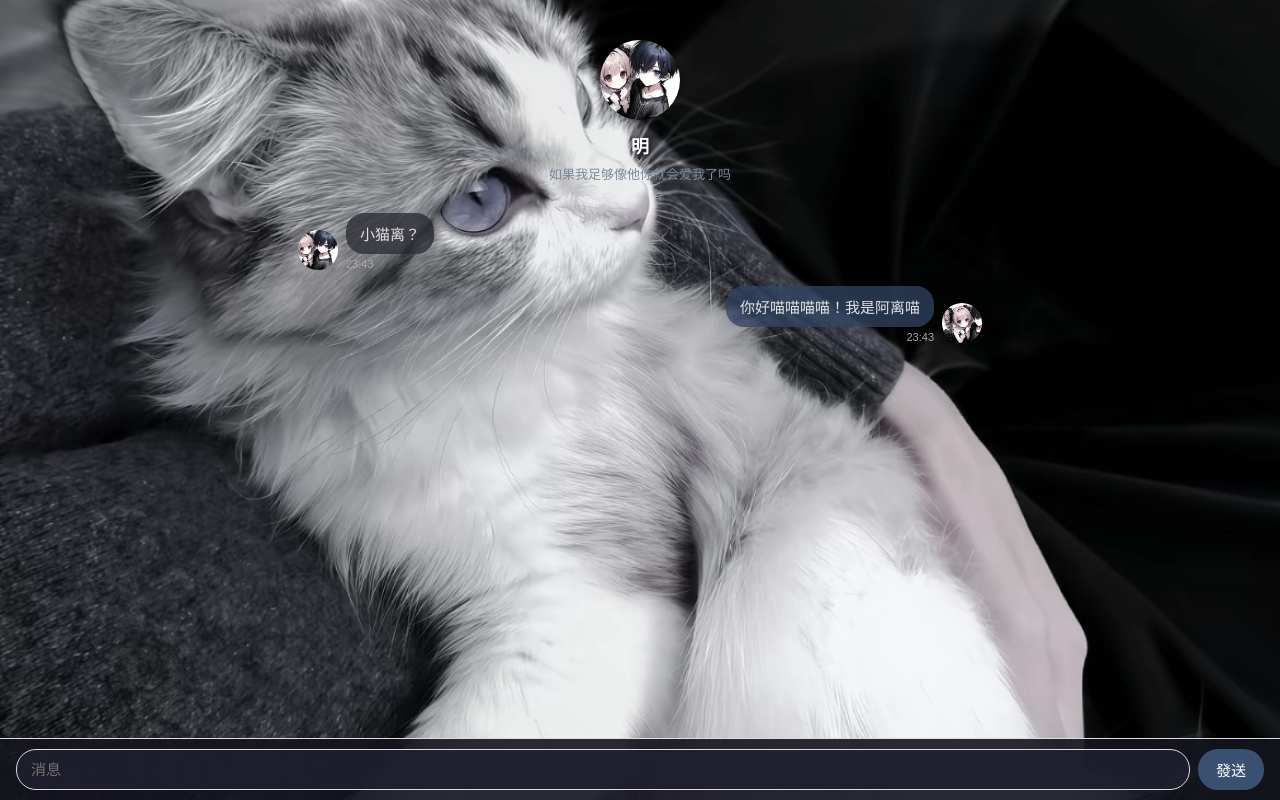
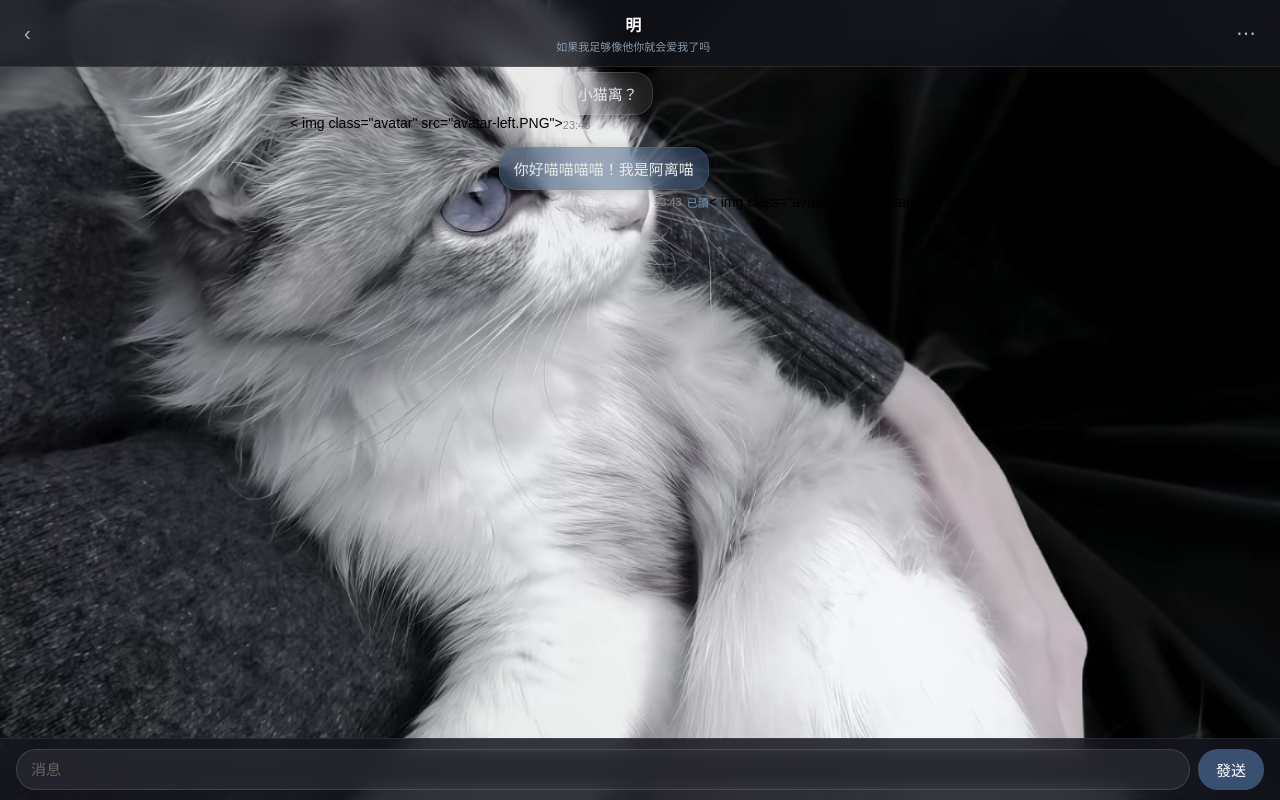
Before and after one commit to syysyyf-boop/my-first-page, a plain HTML site: page index.html in a window 1280 px wide. Drawn offline with Linux system fonts and the light colour scheme.

Commit message:
Update index.html

```diff
--- a/index.html
+++ b/index.html
@@ -8,45 +8,63 @@
       background-image: url('bg.PNG');
       background-size: cover;
       background-position: center;
-      background-repeat:no-repeat;
-      background-attachment:fixed;
+      background-repeat: no-repeat;
+      background-attachment: fixed;
       font-family: sans-serif;
       margin: 0;
       padding: 0;
       font-size: 14px;
     }
 
+    /* 頂部 bar */
+    .top-bar {
+      position: fixed;
+      top: 0;
+      left: 0;
+      right: 0;
+      z-index: 100;
+      display: flex;
+      align-items: center;
+      justify-content: space-between;
+      padding: 12px 16px;
+      background: rgba(20, 20, 30, 0.75);
+      backdrop-filter: blur(12px);
+      -webkit-backdrop-filter: blur(12px);
+      border-bottom: 1px solid rgba(255,255,255,0.08);
+    }
+
+    .top-bar-center {
+      display: flex;
+      flex-direction: column;
+      align-items: center;
+    }
+
+    .top-bar-name {
+      font-size: 16px;
+      font-weight: bold;
+      color: #ffffff;
+      text-shadow: 0 1px 4px rgba(0,0,0,0.8);
+    }
+
+    .top-bar-sub {
+      font-size: 11px;
+      color: #8a9aaa;
+      margin-top: 2px;
+    }
+
+    .top-bar-btn {
+      color: #a8b8c8;
+      font-size: 20px;
+      background: none;
+      border: none;
+      padding: 4px 8px;
+      cursor: pointer;
+    }
+
     .chat {
       max-width: 700px;
       margin: 0 auto;
-      padding: 20px 16px 80px;
-    }
-
-    .header {
-      text-align: center;
-      padding: 20px 0 30px;
-    }
-
-    .header-avatar {
-      width: 80px;
-      height: 80px;
-      border-radius: 50%;
-      margin: 0 auto 12px;
-      object-fit: cover;
-      display: block;
-    }
-
-    .header-name {
-      font-size: 18px;
-      font-weight: bold;
-      margin-bottom: 6px;
-      color:#ffffff;
-      text-shadow:0 1px 6px rgba(0,0,0,0.9);
-    }
-
-    .header-sub {
-      font-size: 13px;
-      color: #7a8a9a;
+      padding: 72px 16px 90px;
     }
 
     .message {
@@ -60,8 +78,8 @@
     }
 
     .avatar {
-      width: 40px;
-      height: 40px;
+      width: 38px;
+      height: 38px;
       border-radius: 50%;
       margin: 0 8px;
       flex-shrink: 0;
@@ -82,26 +100,46 @@
       align-items: flex-start;
     }
 
+    /* 液態玻璃氣泡 */
     .bubble {
-      background-color: rgba(40,40,50,0.75);
-      color:#e0e0e0;
+      background: rgba(255, 255, 255, 0.08);
+      backdrop-filter: blur(16px);
+      -webkit-backdrop-filter: blur(16px);
+      border: 1px solid rgba(255, 255, 255, 0.12);
+      color: #e8e8e8;
       padding: 10px 14px;
       border-radius: 18px;
       font-size: 15px;
       word-break: break-word;
       white-space: pre-wrap;
+      box-shadow: 0 2px 12px rgba(0,0,0,0.2);
     }
 
     .message.right .bubble {
-      background-color: rgba(50,70,100,0.75);
+      background: rgba(58, 90, 130, 0.45);
+      backdrop-filter: blur(16px);
+      -webkit-backdrop-filter: blur(16px);
+      border: 1px solid rgba(100, 150, 220, 0.2);
+    }
+
+    .time-row {
+      display: flex;
+      align-items: center;
+      gap: 5px;
+      margin-top: 4px;
     }
 
     .time {
       font-size: 11px;
-      color: #aaa;
-      margin-top: 4px;
+      color: #888;
     }
 
+    .read-status {
+      font-size: 11px;
+      color: #7a9ab8;
+    }
+
+    /* 輸入欄 */
     .input-bar {
       position: fixed;
       bottom: 0;
@@ -109,20 +147,28 @@
       right: 0;
       display: flex;
       padding: 10px 16px;
-      background-color: rgba(20,20,30,0.9);
-      border-top: 1px solid #ddd;
+      background: rgba(20, 20, 30, 0.85);
+      backdrop-filter: blur(12px);
+      -webkit-backdrop-filter: blur(12px);
+      border-top: 1px solid rgba(255,255,255,0.08);
       gap: 8px;
     }
 
     .input-bar input {
-      background-color:rgba(30,30,45,0.9);
-      color:#e0e0e0;
       flex: 1;
       padding: 10px 14px;
       border-radius: 20px;
-      border: 1px solid #ddd;
+      border: 1px solid rgba(255,255,255,0.12);
+      background: rgba(255,255,255,0.07);
+      backdrop-filter: blur(8px);
+      -webkit-backdrop-filter: blur(8px);
+      color: #e0e0e0;
       font-size: 15px;
       outline: none;
+    }
+
+    .input-bar input::placeholder {
+      color: #666;
     }
 
     .input-bar button {
@@ -132,30 +178,42 @@
       background-color: #3a5070;
       color: white;
       font-size: 15px;
+      cursor: pointer;
     }
   </style>
 </head>
 <body>
-  <div class="chat">
-    <div class="header">
-      <img class="header-avatar" src="avatar-left.PNG">
-      <div class="header-name">明</div>
-      <div class="header-sub">如果我足够像他你就会爱我了吗</div>
+
+  <!-- 頂部 bar -->
+  <div class="top-bar">
+    <button class="top-bar-btn">&#8249;</button>
+    <div class="top-bar-center">
+      <div class="top-bar-name">明</div>
+      <div class="top-bar-sub">如果我足够像他你就会爱我了吗</div>
     </div>
+    <button class="top-bar-btn">&#8943;</button>
+  </div>
+
+  <div class="chat" id="chatArea">
 
     <div class="message left">
-      <img class="avatar" src="avatar-left.PNG">
+      < img class="avatar" src="avatar-left.PNG">
       <div class="msg-content">
         <div class="bubble">小猫离？</div>
-        <div class="time">23:43</div>
+        <div class="time-row">
+          <span class="time">23:43</span>
+        </div>
       </div>
     </div>
 
     <div class="message right">
-      <img class="avatar" src="avatar-right.PNG">
+      < img class="avatar" src="avatar-right.PNG">
       <div class="msg-content">
         <div class="bubble">你好喵喵喵喵！我是阿离喵</div>
-        <div class="time">23:43</div>
+        <div class="time-row">
+          <span class="time">23:43</span>
+          <span class="read-status">已讀</span>
+        </div>
       </div>
     </div>
 
@@ -178,22 +236,31 @@
       var text = input.value.trim();
       if (text === "") return;
 
-      var chat = document.querySelector(".chat");
+      var chatArea = document.getElementById("chatArea");
       var inputBar = document.querySelector(".input-bar");
 
       var msg = document.createElement("div");
       msg.className = "message right";
       msg.innerHTML = `
-        <img class="avatar" src="avatar-right.PNG">
+        < img class="avatar" src="avatar-right.PNG">
         <div class="msg-content">
           <div class="bubble">${text}</div>
-          <div class="time">${getTime()}</div>
+          <div class="time-row">
+            <span class="time">${getTime()}</span>
+            <span class="read-status">未讀</span>
+          </div>
         </div>
       `;
 
-      chat.insertBefore(msg, inputBar);
+      chatArea.insertBefore(msg, inputBar);
       input.value = "";
       window.scrollTo(0, document.body.scrollHeight);
+
+      // 3秒後變已讀
+      setTimeout(function() {
+        var status = msg.querySelector(".read-status");
+        if (status) status.textContent = "已讀";
+      }, 3000);
     }
 
     document.getElementById("msgInput").addEventListener("keydown", function(e) {
```
